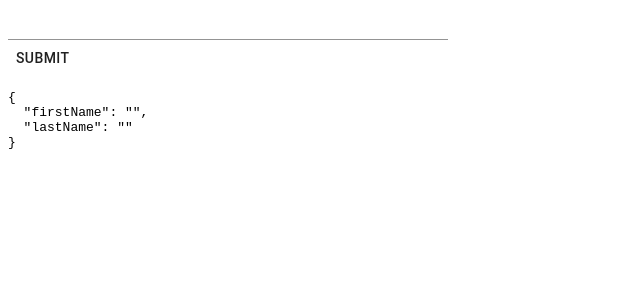
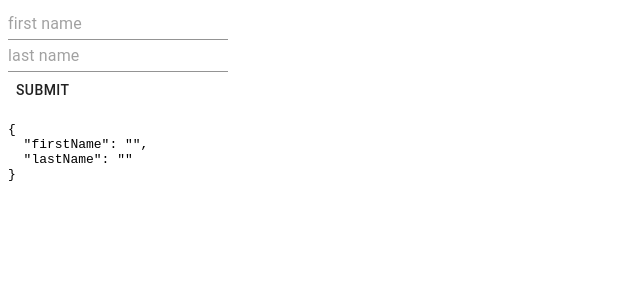
Before and after one commit to KIM-JUNHO/formik2, a React (Create React App) app: page / in a window 1280 px wide. Shown: the top 300 px of the page, without its empty margins (0-640 px from the left). Built offline with nearby package versions, Linux system fonts and the light colour scheme.

Commit message:
Form by formik

```diff
--- a/src/App.tsx
+++ b/src/App.tsx
@@ -1,5 +1,5 @@
 import React from 'react';
-import { Formik, Field } from 'formik';
+import { Formik, Field, Form } from 'formik';
 import { TextField, Button } from '@material-ui/core';
 
 export default function App() {
@@ -14,17 +14,29 @@ export default function App() {
           setSubmitting(false);
         }}
       >
-        {({ values, isSubmitting, handleChange, handleBlur, handleSubmit }) => (
-          <form onSubmit={handleSubmit}>
-            <Field name="firstName" type="input" as={TextField} />
-            <Field name="lastName" type="input" as={TextField} />
+        {({ values, isSubmitting }) => (
+          <Form>
+            <Field
+              placeholder="first name"
+              name="firstName"
+              type="input"
+              as={TextField}
+            />
+            <div>
+              <Field
+                placeholder="last name"
+                name="lastName"
+                type="input"
+                as={TextField}
+              />
+            </div>
             <div>
               <Button disabled={isSubmitting} type="submit">
                 submit
               </Button>
             </div>
             <pre>{JSON.stringify(values, null, 2)}</pre>
-          </form>
+          </Form>
         )}
       </Formik>
     </div>
```
